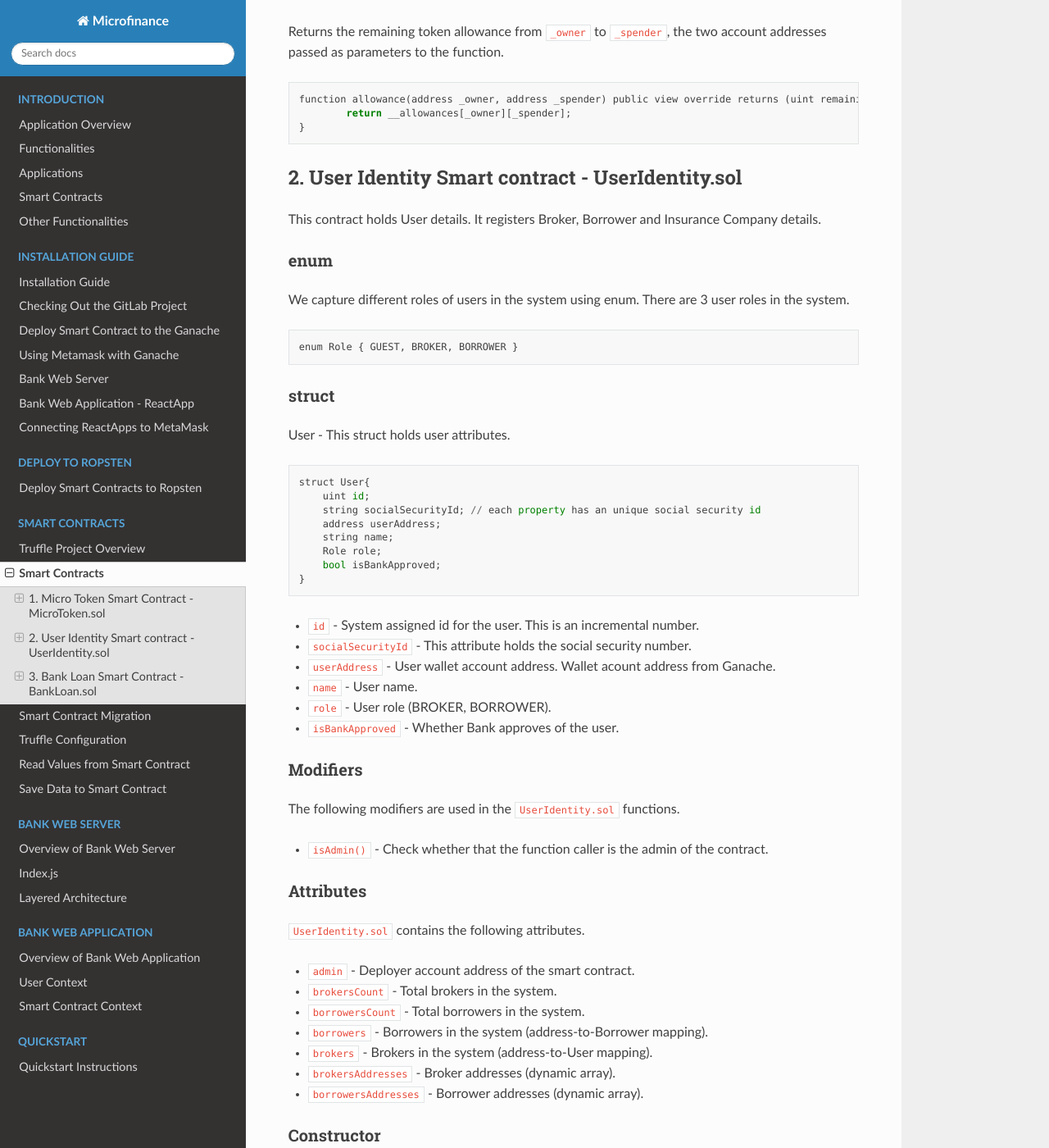
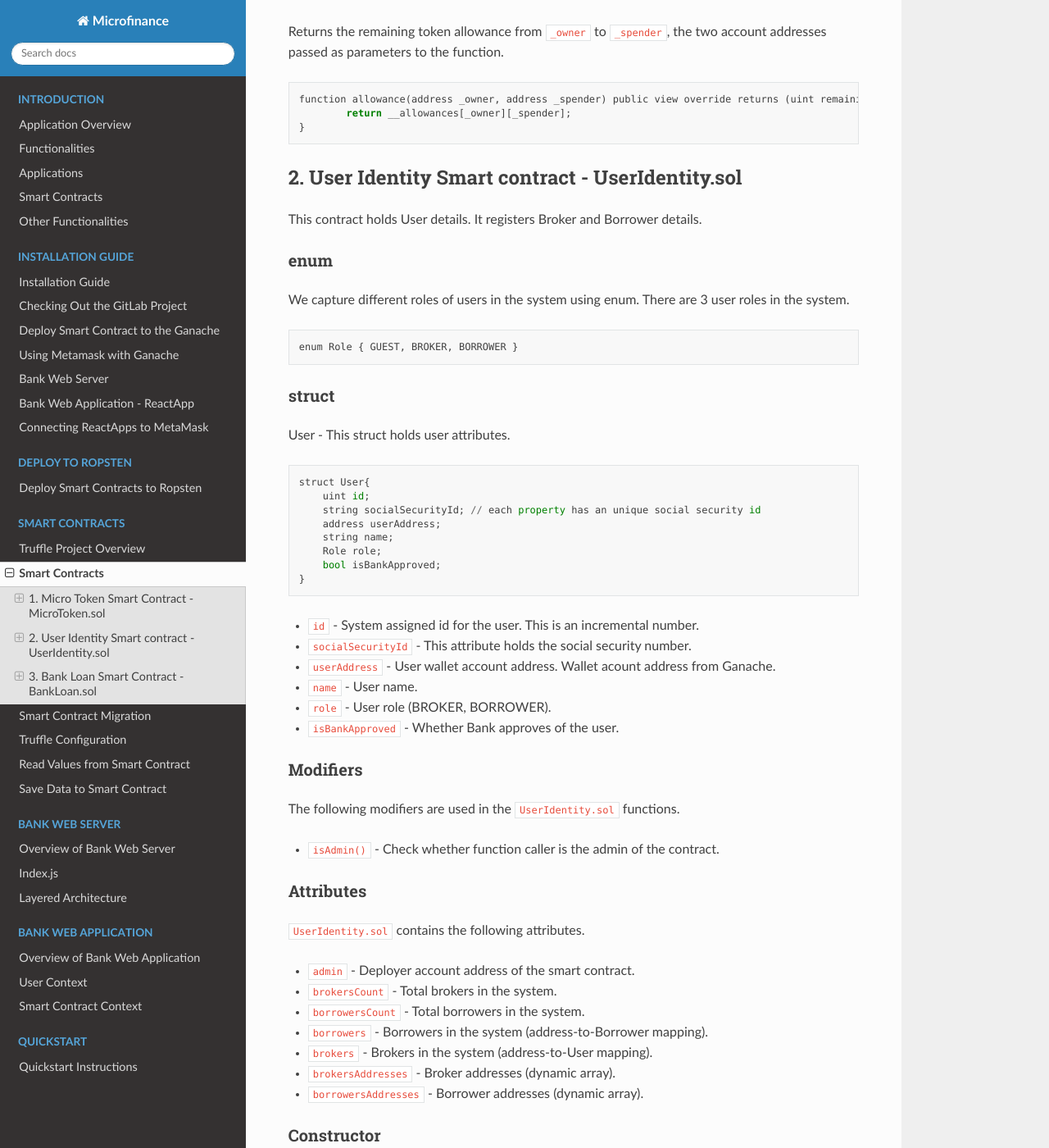
Before and after one commit to NivedithaKarthikeyan/LandregistryApp, a Sphinx documentation site: the page built from docs/source/blockchain/smartContracts.rst, in a window 1280 px wide and 1400 px high, scrolled down 3119 px. Shown: the whole window at 82% size. Built offline with Sphinx 7.4.7 and the Read the Docs theme 2.0.0, drawn with Linux system fonts in a browser that asks for light colours.

Commit message:
Update docs/source/blockchain/smartContracts.rst

```diff
--- a/docs/source/blockchain/smartContracts.rst
+++ b/docs/source/blockchain/smartContracts.rst
@@ -151,7 +151,7 @@ the two account addresses passed as parameters to the function. ::
 2. User Identity Smart contract - UserIdentity.sol
 ------------------------------------------------
 
-This contract holds User details. It  registers  Broker, Borrower and Insurance Company details.
+This contract holds User details. It  registers  Broker and Borrower details.
 
 enum
 ~~~~
@@ -186,7 +186,7 @@ Modifiers
 
 The following modifiers are used in the ``UserIdentity.sol`` functions.
 
-* ``isAdmin()`` - Check whether that the function caller is the admin of the contract.
+* ``isAdmin()`` - Check whether function caller is the admin of the contract.
 
 Attributes
 ~~~~~~~~~~
@@ -197,8 +197,8 @@ Attributes
 * ``brokersCount`` - Total brokers in the system.
 * ``borrowersCount`` - Total borrowers in the system.
 
-* ``borrowers`` - Borrowers  in the system (address-to-Borrower mapping).
-* ``brokers`` - Brokers  in the system (address-to-User mapping).
+* ``borrowers`` - Borrowers in the system (address-to-Borrower mapping).
+* ``brokers`` - Brokers in the system (address-to-User mapping).
 
 * ``brokersAddresses`` - Broker addresses (dynamic array).
 * ``borrowersAddresses`` - Borrower addresses (dynamic array).
```
